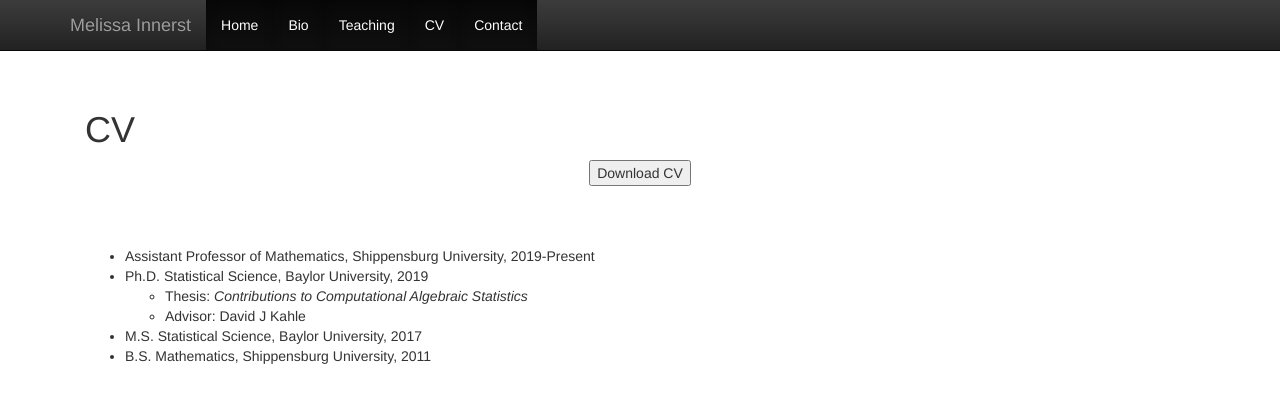
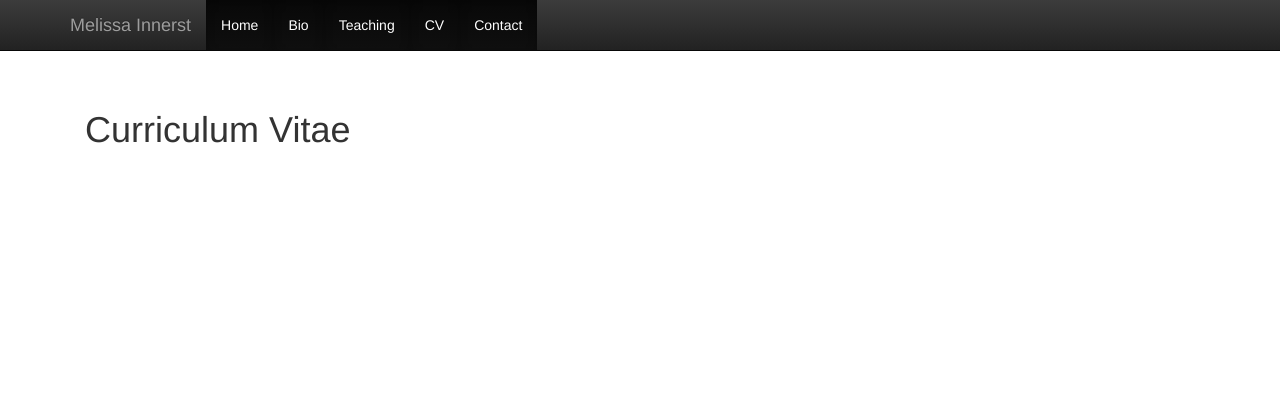
Before and after one commit to melissanjohnson/melissanjohnson.github.io, a Jekyll site: the page built from cv.html, in a window 1280 px wide. Shown: the top 403 px of the page. Built offline with Jekyll 4.4.1, drawn with Linux system fonts in a browser that asks for light colours; nearby versions of some CDN libraries; library files that are not in the unit come from our copies.

Commit message:
Attempt #1: CV

```diff
--- a/cv.html
+++ b/cv.html
@@ -3,23 +3,8 @@ layout: default
 title: 'CV'
 ---
 
-<h1>CV</h1>
+<h1>Curriculum Vitae</h1>
 
-
-  <center>
-  <button href="Grant Innerst CV.pdf" target="_blank">Download CV</button></center>
-<br />
-<br />
-<p class="lead">
-  <ul>
-    <li>Assistant Professor of Mathematics, Shippensburg University, 2019-Present</li>
-    <li>Ph.D. Statistical Science, Baylor University, 2019</li>
-    <ul>
-      <li>Thesis: <i>Contributions to Computational Algebraic Statistics</i></li>
-      <li> Advisor: David J Kahle</li>
-    </ul>
-    <li>M.S. Statistical Science, Baylor University, 2017</li>
-    <li>B.S. Mathematics, Shippensburg University, 2011</li>
-  </ul>
-
+<p>
+<a href=Innerst_Melissa_CV.pdf>
 </p>
```
